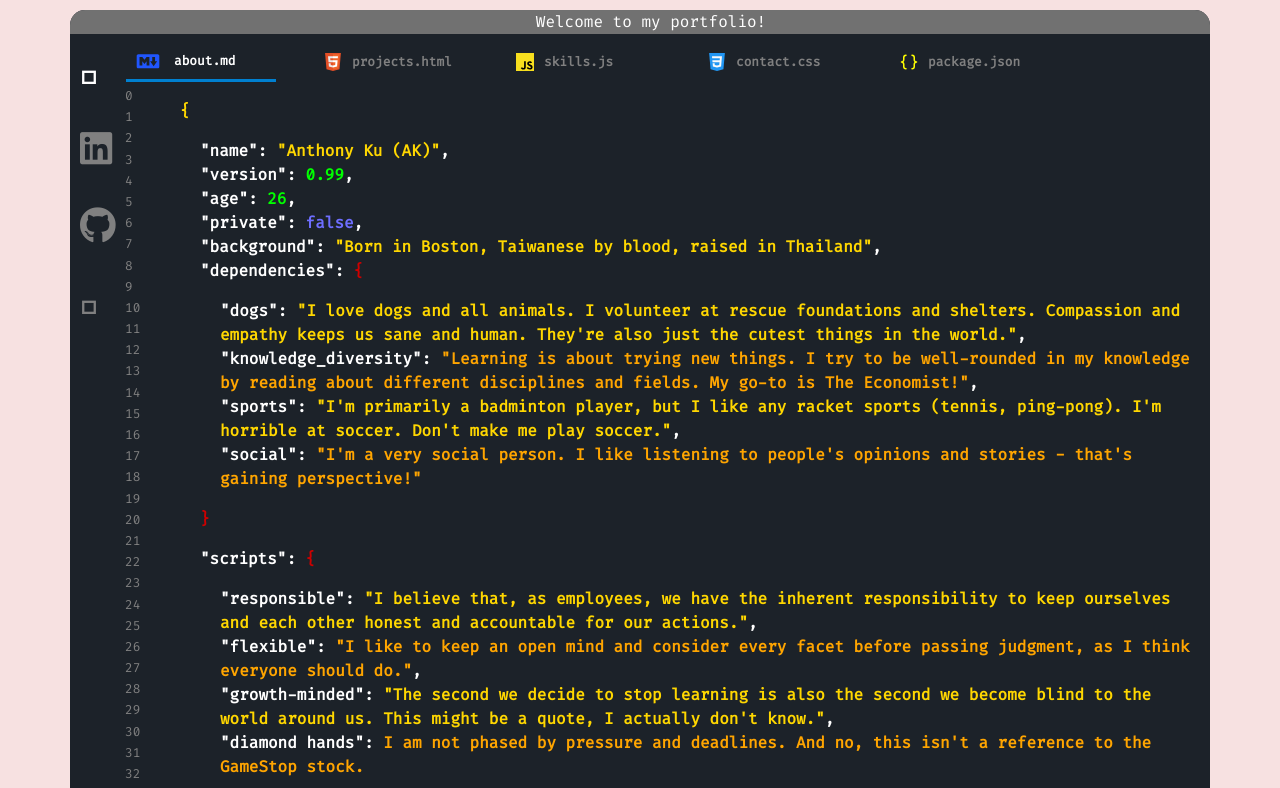
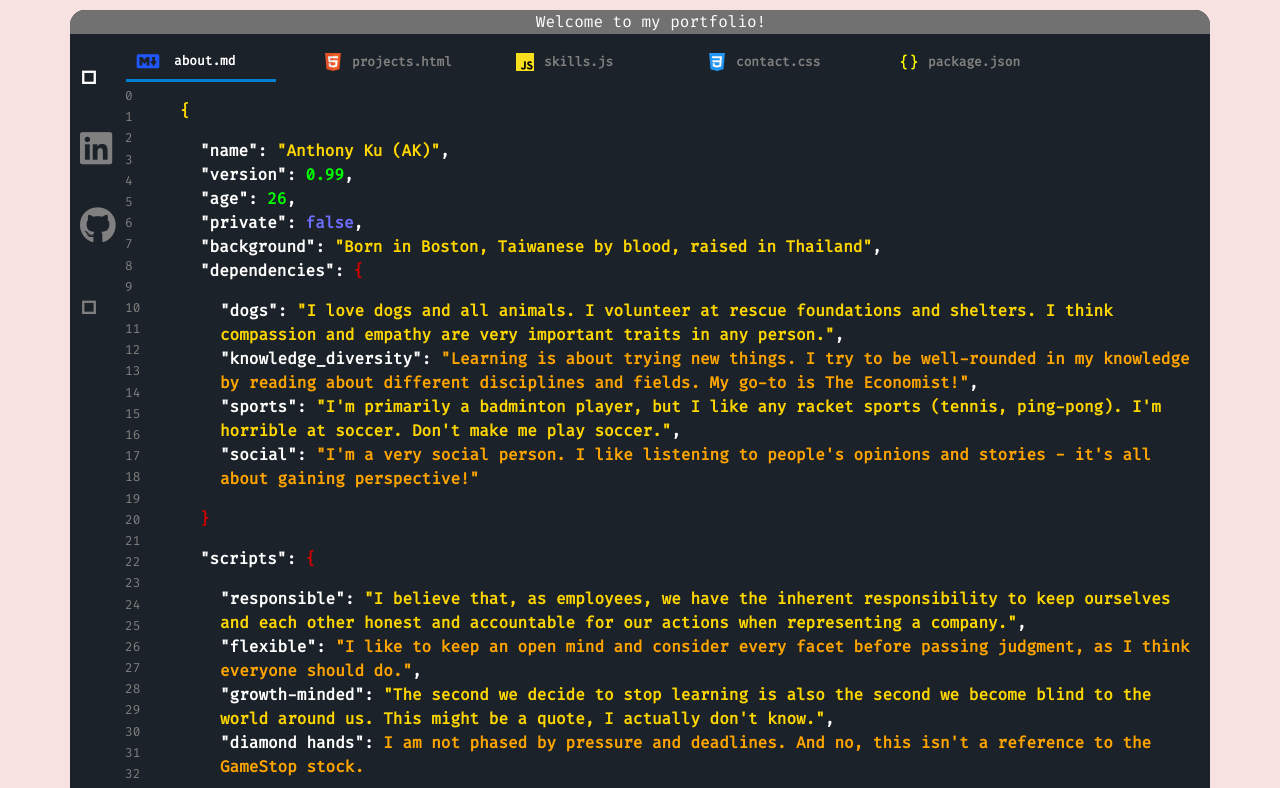
Before and after one commit to anthonyycku/anthonyycku.github.io, a React (Create React App) app: page /package in a window 1280 px wide. Shown: the top 788 px of the page. Built offline with nearby package versions, Linux system fonts and the light colour scheme.

Commit message:
updated text

```diff
--- a/src/components/pages/Package.js
+++ b/src/components/pages/Package.js
@@ -21,13 +21,13 @@ export default function Package(props) {
             "dependencies": <span className="red">{"{"}</span>
         </p>
         <p className="indent3">
-            "dogs": <span className="gold">"I love dogs and all animals. I volunteer at rescue foundations and shelters. Compassion and empathy keeps us sane and human. They're also just the cutest things in the world."</span>,
+            "dogs": <span className="gold">"I love dogs and all animals. I volunteer at rescue foundations and shelters. I think compassion and empathy are very important traits in any person."</span>,
             <br />
             "knowledge_diversity": <span className="orange">"Learning is about trying new things. I try to be well-rounded in my knowledge by reading about different disciplines and fields. My go-to is The Economist!"</span>,
             <br />
             "sports": <span className="gold">"I'm primarily a badminton player, but I like any racket sports (tennis, ping-pong). I'm horrible at soccer. Don't make me play soccer."</span>,
             <br />
-            "social": <span className="orange">"I'm a very social person. I like listening to people's opinions and stories - that's gaining perspective!"</span>
+            "social": <span className="orange">"I'm a very social person. I like listening to people's opinions and stories - it's all about gaining perspective!"</span>
         </p>
         <p className="indent2">
             <span className="red">{"}"}</span>
@@ -37,7 +37,7 @@ export default function Package(props) {
             "scripts": <span className="red">{"{"}</span>
         </p>
         <p className="indent3">
-            "responsible": <span className="gold">"I believe that, as employees, we have the inherent responsibility to keep ourselves and each other honest and accountable for our actions."</span>,
+            "responsible": <span className="gold">"I believe that, as employees, we have the inherent responsibility to keep ourselves and each other honest and accountable for our actions when representing a company."</span>,
             <br />
             "flexible": <span className="orange">"I like to keep an open mind and consider every facet before passing judgment, as I think everyone should do."</span>,
             <br />
```
